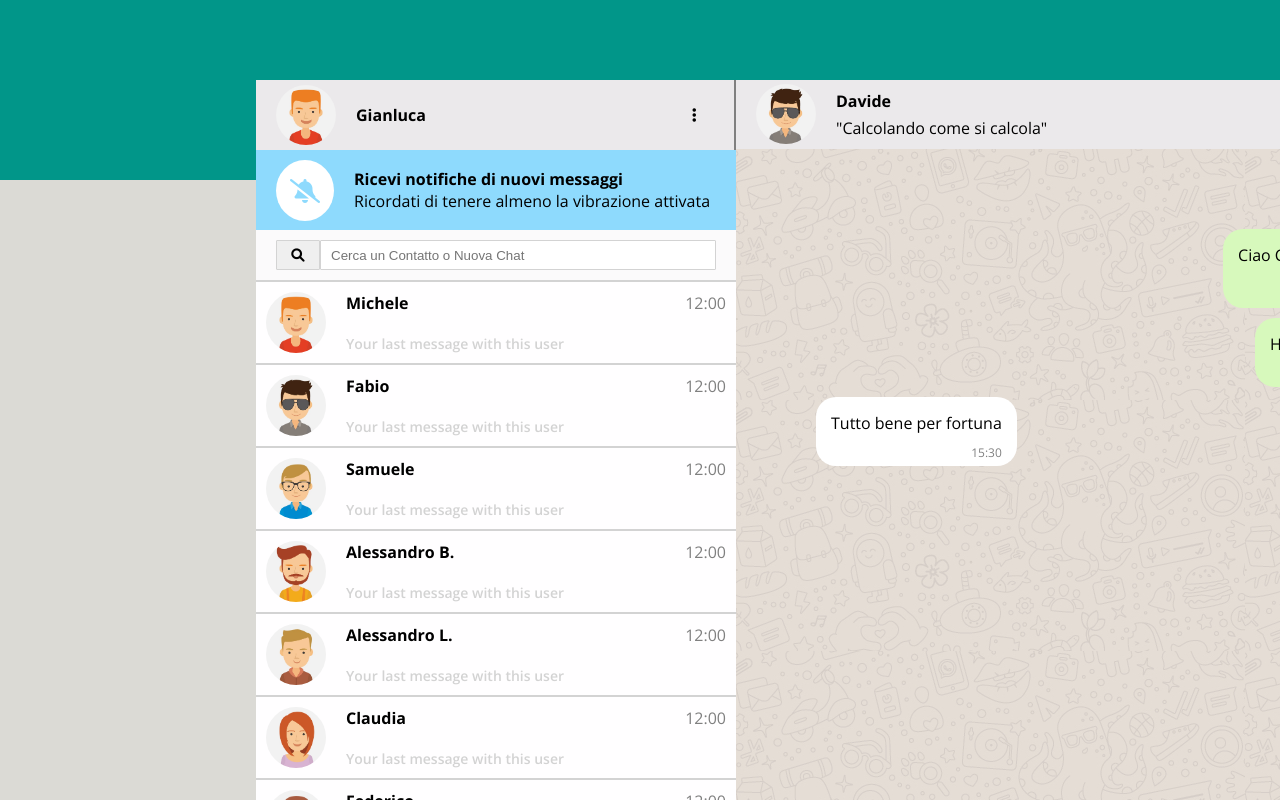
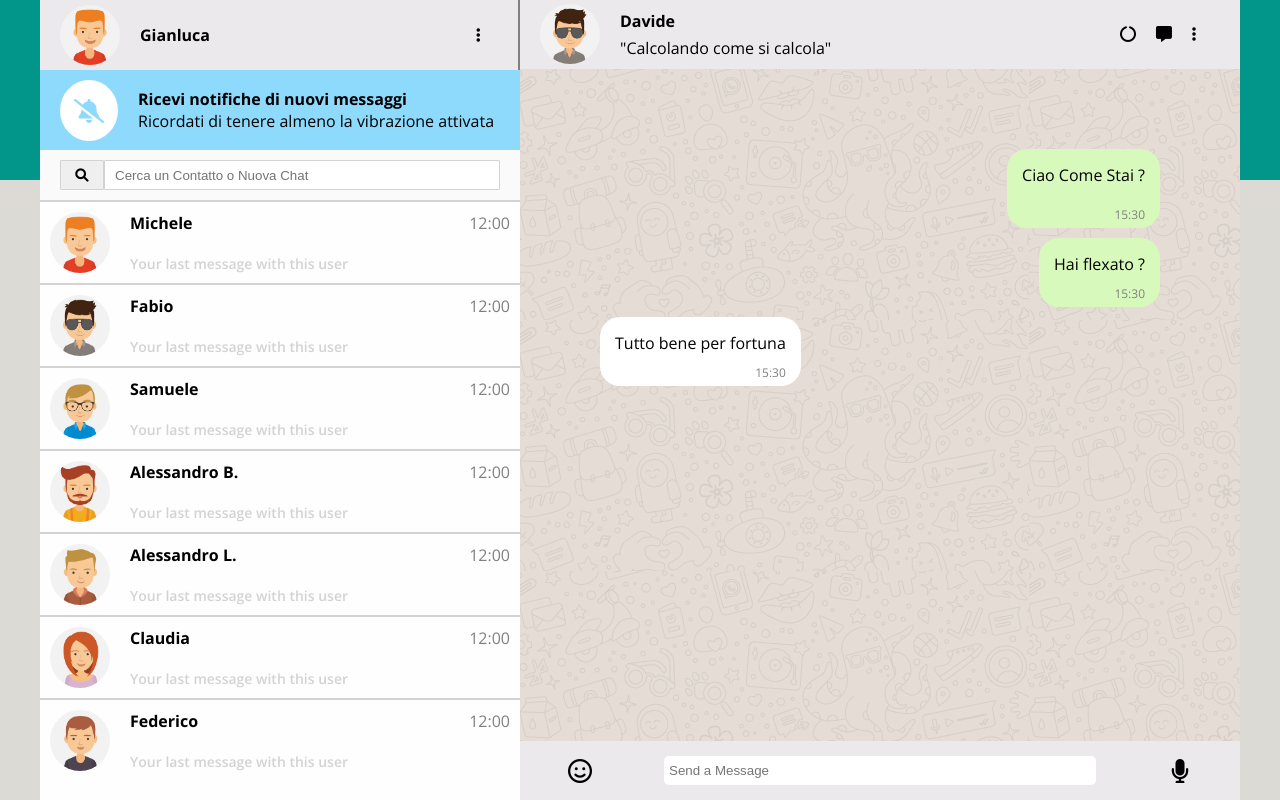
Before and after one commit to LoreWebDev24/Boolzapp, a plain HTML site: page index.html in a window 1280 px wide. Drawn offline with nearby package versions, Linux system fonts and the light colour scheme.

Commit message:
centered perfectly the app (css)

```diff
--- a/css/style.css
+++ b/css/style.css
@@ -139,11 +139,11 @@ img {
     height: 800px;
     background-color: lightgray;
     width: 1200px;
+    z-index: 99999999999999;
     position: absolute;
-    z-index: 99999999999999;
-    top: 10%;
-    left: 20%;
-    transform: translate();
+    top: 50%;
+    left: 50%;
+    transform: translate(-50%, -50%);
     display: flex;
 }
 
```
